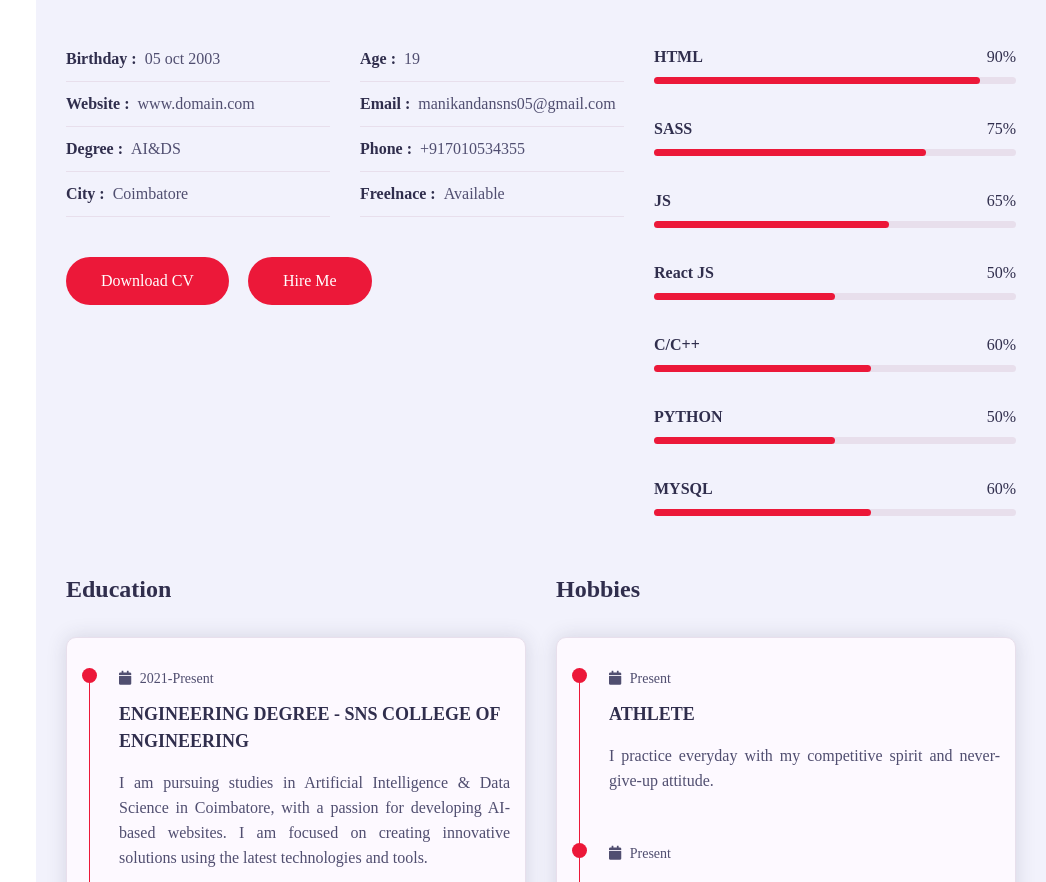
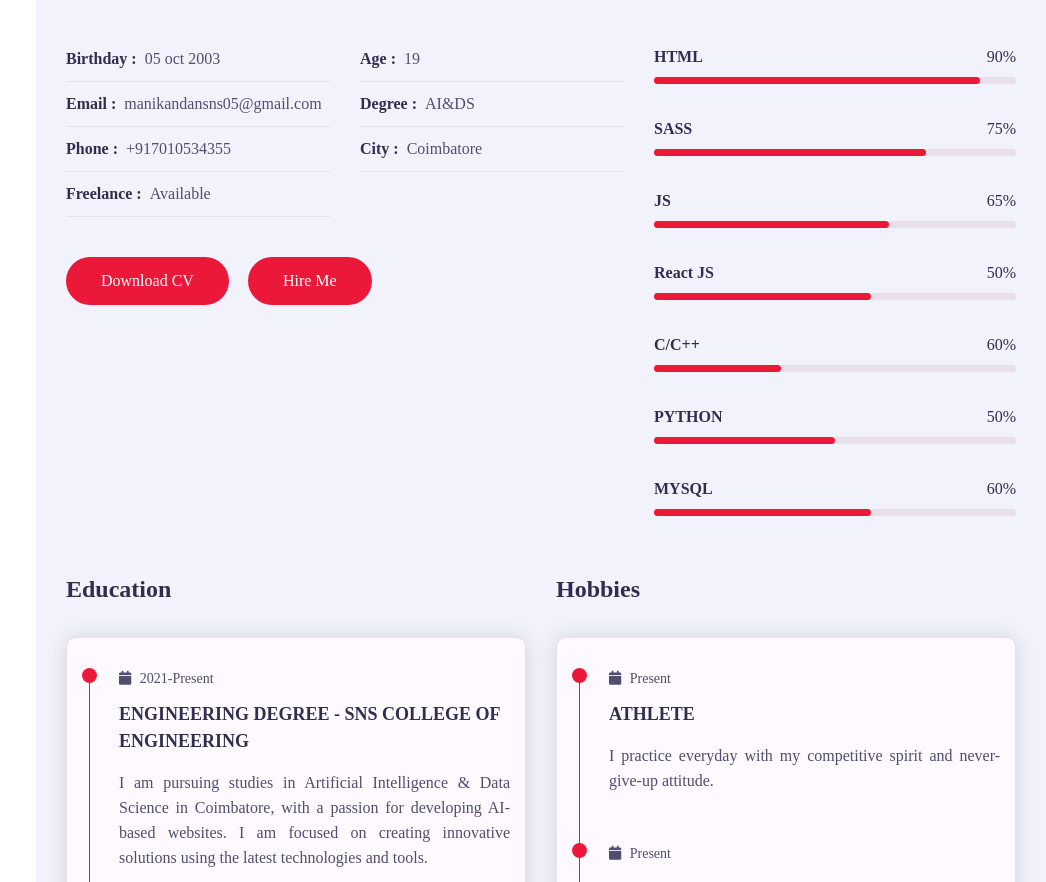
Before and after one commit to Manikandansns/portfolio, a plain HTML site: page index.html in a window 1280 px wide. Shown: the part 1084-1966 px from the top of the page, without its empty margins (234-1280 px from the left). Drawn offline with nearby package versions, Linux system fonts and the light colour scheme; a web font is replaced by a local one.

Commit message:
Update index.html

```diff
--- a/index.html
+++ b/index.html
@@ -81,9 +81,6 @@
                       <p>Age : <span>19</span></p>
                     </div>
                     <div class="info-item padd-15">
-                      <p>Website : <span>www.domain.com</span></p>
-                    </div>
-                    <div class="info-item padd-15">
                       <p>Email : <span>manikandansns05@gmail.com</span></p>
                     </div>
                     <div class="info-item padd-15">
@@ -96,7 +93,7 @@
                       <p>City : <span>Coimbatore</span></p>
                     </div>
                     <div class="info-item padd-15">
-                      <p>Freelnace : <span>Available</span></p>
+                      <p>Freelance : <span>Available</span></p>
                     </div>
                   </div>
                   <div class="row">
@@ -134,14 +131,14 @@
                     <div class="skill-item padd-15">
                       <h5>React JS</h5>
                       <div class="progress">
-                        <div class="progress-in" style="width: 50%;"></div>
+                        <div class="progress-in" style="width: 60%;"></div>
                         <div class="skill-percent">50%</div>
                       </div>
                       </div>
                     <div class="skill-item padd-15">
                       <h5>C/C++</h5>
                       <div class="progress">
-                        <div class="progress-in" style="width: 60%;"></div>
+                        <div class="progress-in" style="width: 35%;"></div>
                         <div class="skill-percent">60%</div>
                       </div>
                     </div>
```
